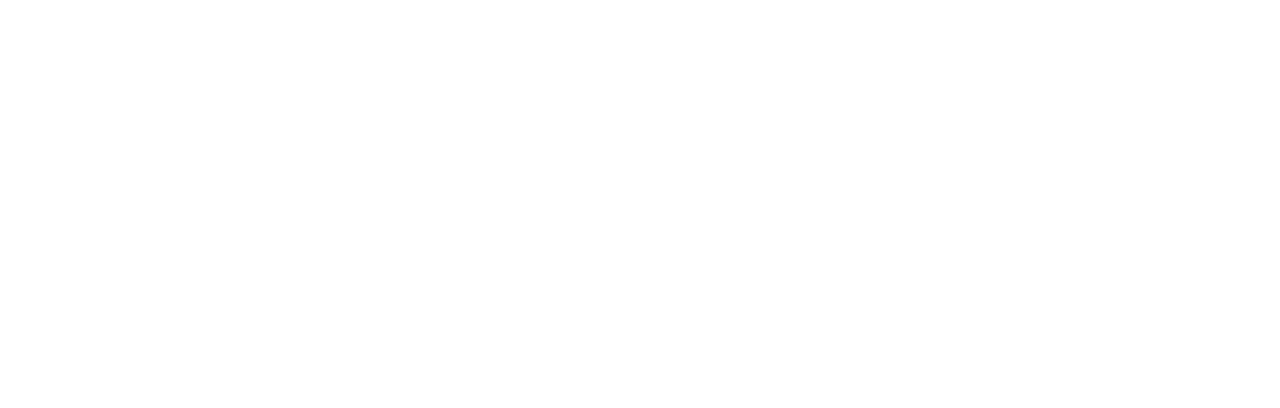
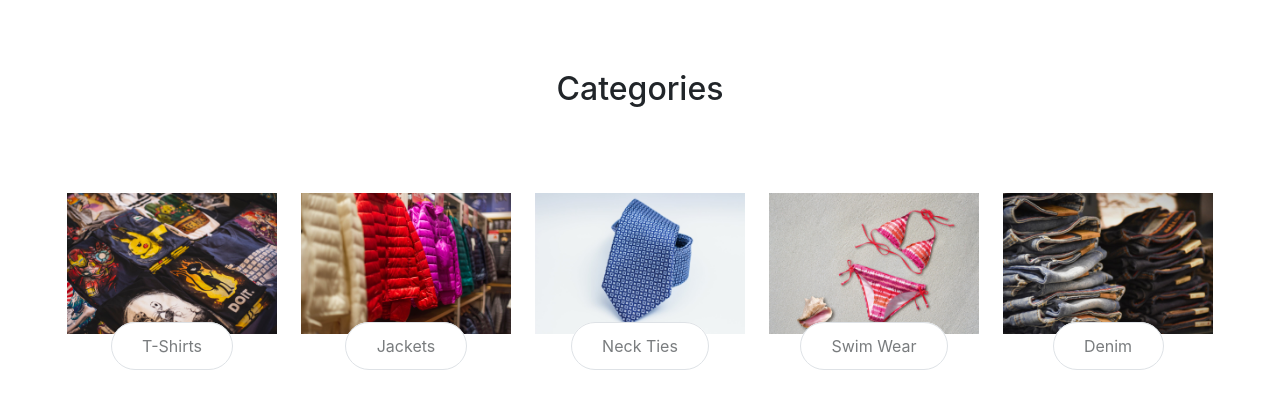
Before and after one commit to arvindchez/chezzy-fashions, a React (Create React App) app: page / in a window 1280 px wide. Shown: the part 164-572 px from the top of the page. Built offline with nearby package versions, Linux system fonts and the light colour scheme; no server answers; a web font is replaced by a local one.

Commit message:
added title, styling

```diff
--- /dev/null
+++ b/src/components/carousel/Category.js
@@ -0,0 +1,79 @@
+import React from 'react'
+import Slider from "react-slick";
+import "slick-carousel/slick/slick.css";
+import "slick-carousel/slick/slick-theme.css";
+import SectionTitle from "../title/SectionTitle"
+
+const Category = () => {
+
+    var settings = {
+        speed: 3000,
+        slidesToShow: 5,
+        slidesToScroll: 1,
+        initialSlide: 0,
+        responsive: [
+            {
+                breakpoint: 1024,
+                settings: {
+                    slidesToShow: 3,
+                    slidesToScroll: 1
+                }
+            },
+            {
+                breakpoint: 600,
+                settings: {
+                    slidesToShow: 2,
+                    slidesToScroll: 1
+                }
+            },
+            {
+                breakpoint: 480,
+                settings: {
+                    slidesToShow: 1,
+                    slidesToScroll: 1
+                }
+            }
+        ]
+    };
+
+
+    return (
+        <section className="category">
+            <SectionTitle title="Categories"></SectionTitle>
+            <div className="category-center">
+                <Slider {...settings}>
+                    <div class="product">
+                        <img src="images/tshirt.jpg" alt="product 1" />
+                        <span class="border site-btn btn-span">T-Shirts</span>
+                    </div>
+                    <div class="product">
+                        <img src="images/jackets.jpg" alt="product 2" />
+                        <span class="border site-btn btn-span">Jackets</span>
+                    </div>
+                    <div class="product">
+                        <img src="images/tie.jpg" alt="product 3" />
+                        <span class="border site-btn btn-span">Neck Ties</span>
+                    </div>
+                    <div class="product">
+                        <img src="images/bikini.jpg" alt="product 4" />
+                        <span class="border site-btn btn-span">Swim Wear</span>
+                    </div>
+                    <div class="product">
+                        <img src="images/denim.jpg" alt="product 5" />
+                        <span class="border site-btn btn-span">Denim</span>
+                    </div>
+                    <div class="product">
+                        <img src="images/skirts.jpg" alt="product 5" />
+                        <span class="border site-btn btn-span">Skirts</span>
+                    </div>
+                    <div class="product">
+                        <img src="images/shirt.jpg" alt="product 6" />
+                        <span class="border site-btn btn-span">Shirt</span>
+                    </div>
+                </Slider>
+            </div>
+        </section>
+    )
+}
+
+export default Category
--- a/src/components/navbar/Navbar.js
+++ b/src/components/navbar/Navbar.js
@@ -4,10 +4,10 @@ import styled from "styled-components";
 import { useSpring, animated, config } from "react-spring";
 import BurgerMenu from "./BurgerMenu";
 import CollapseMenu from "./CollapseMenu";
-import { FaSearch } from 'react-icons/fa';
 import { connect } from "react-redux";
 import { searchProducts } from "../../actions/product"
 import { useLocation } from 'react-router-dom'
+import Fade from "react-reveal/Fade";
 
 const Navbar = (props) => {
 
@@ -43,6 +43,7 @@ const Navbar = (props) => {
             <a href="/myorders">My Orders</a>
             <a href="/contactus">Contact Us</a>
           </NavLinks>
+          <Fade left cascade>
             {location.pathname === "/product" && (
               <div className="search input-icons">
                 <input style={linkAnimation}
@@ -52,9 +53,9 @@ const Navbar = (props) => {
                     handleSearch(e.target.value)
                   } required />
                 <i class="fas fa-search icon" aria-hidden="true"></i>
-
               </div>
             )}
+          </Fade>
         </FlexContainer>
       </NavBar>
       <CollapseMenu
--- a/src/components/orderdetails/OrderList.js
+++ b/src/components/orderdetails/OrderList.js
@@ -47,14 +47,15 @@ class OrderList extends Component {
                 <section className="order-details-container">
 
                     <Fade left cascade>
-                        <div>
-                            <input type="text"
+                        <div className="search input-icons">
+                            <input type="search"
                                 autoComplete="false"
                                 name="search"
                                 placeholder="Search order..."
                                 onKeyUp={(e) =>
                                     this.handleSearch(e.target.value)
                                 } />
+                            <i class="fas fa-search icon" aria-hidden="true"></i>
                         </div>
                         <div>
                             {this.props.orders.length > 0 ? (
--- a/src/components/products/Product.js
+++ b/src/components/products/Product.js
@@ -73,7 +73,7 @@ class Product extends Component {
         return (
             <div >
                 <Fade bottom cascade>
-                    <article className="product">
+                    <article className="products">
                         <div className="img-container">
                             <a
                                 href={"#" + _id}
--- a/src/components/products/ProductFilter.js
+++ b/src/components/products/ProductFilter.js
@@ -120,7 +120,7 @@ export default connect(
 const Filters = styled(animated.section)`
   border-radius: 10px;
   width: 100%;
- margin: 0 auto;
+  margin: 0 auto;
   display: flex;
   grid-template-columns: repeat(4, minmax(250px, 1fr));
   background: #c4dbd8;
--- /dev/null
+++ b/src/components/title/SectionTitle.js
@@ -0,0 +1,12 @@
+import React from 'react'
+
+const SectionTitle = ({ title }) => {
+    return (
+        <div className="section-title">
+            <h4>{title}</h4>
+            <div></div>
+        </div>
+    )
+}
+
+export default SectionTitle
--- a/src/components/title/Title.js
+++ b/src/components/title/Title.js
@@ -2,7 +2,7 @@ import React from 'react'
 
 const Title = ({ title }) => {
     return (
-        <div className="section-title">
+        <div className="main-title">
             <h3>{title}</h3>
         </div>
     )
--- a/src/index.css
+++ b/src/index.css
@@ -55,6 +55,7 @@ html {
 
 a {
   text-decoration: none !important;
+  color: var(--primary-color);
 }
 
 /*header*/
@@ -105,13 +106,7 @@ header .site-title {
 
 .search input {
   height: 1.5rem;
-  border: 1px solid #4ca598;
-}
-
-.search a {
-  margin: 5px 5px;
-  color: var(--primary-color);
-  cursor: pointer;
+  border: 1px solid var(--primary-color);
 }
 
 @media screen and (max-width: 430px) {
@@ -127,12 +122,15 @@ main {
 }
 
 footer {
-  grid-area: footer;
-  background-color: var(--footer);
-  color: var(--mainWhite);
+  color: #333333;
+  border-top: 2px solid #eeeeee;
+  margin-top: 16px;
+  padding: 16px 0;
   display: flex;
+  align-items: center;
   justify-content: center;
-  align-items: center;
+  left: 0;
+  bottom: 0;
 }
 
 .content {
@@ -146,6 +144,33 @@ footer {
 
 .sidebar {
   flex: 1 20rem;
+}
+
+.product {
+  height: 17.5rem;
+  position: relative;
+  overflow: hidden;
+  outline: none;
+  width: 243px;
+  text-align: center!important;
+}
+
+.product img {
+  width: 90%;
+  margin: auto;
+}
+
+.site-btn.btn-span {
+  padding: 0.8rem 1.9rem;
+  border-radius: 4rem;
+  border: 1px solid var(--border);
+  background-color: white;
+  color: var(--light-gray);
+}
+
+.slick-track .product:hover span {
+  background-color: var(--primary-color);
+  outline: none;
 }
 
 /* Slick dots*/
@@ -179,6 +204,93 @@ footer {
 .fas {
   color: var(--primary-color) !important;
 }
+
+.slick-prev, .slick-next {
+  padding: 1.5rem 1.5rem!important;
+  border-radius: 10rem!important;
+  color: white!important;
+  opacity: 0 !important;
+  transition: opacity 1s ease!important;
+  z-index: 99;
+  width: 0px !important;
+  right: 0px !important;
+}
+
+.banner-container:hover .slick-prev, .banner-container:hover .slick-next, .category-container:hover .slick-next, .category-container:hover .slick-prev {
+  opacity: 1 !important;
+}
+
+.banner-container {
+  position: relative;
+}
+
+/* Title */
+
+.section-title {
+  text-align: center;
+  margin-bottom: 4rem;
+}
+
+.section-title h4 {
+  font-size: 2rem;
+  letter-spacing: var(--mainSpacing);
+  text-transform: capitalize;
+  margin-bottom: 1rem;
+}
+
+.section-title div {
+  width: 5rem;
+  height: 5px;
+  margin: 0 auto;
+  background: var(--primaryColor);
+}
+
+/* end of Title */
+
+/* categories */
+
+.category {
+  padding: 5rem 0;
+}
+
+.category {
+  background: var(--darkGrey);
+  text-align: center;
+}
+
+.category-center {
+  width: 90vw;
+  margin: 0 auto;
+  display: grid;
+  grid-template-columns: repeat(auto-fit, minmax(255px, 1fr));
+  grid-row-gap: 2rem;
+  grid-column-gap: 50px;
+}
+
+.category h6 {
+  letter-spacing: var(--mainSpacing);
+  text-transform: capitalize;
+}
+
+.category p {
+  width: 80%;
+  margin: 0 auto;
+}
+
+@media screen and (min-width: 992px) {
+  .category-center {
+    width: 95vw;
+    max-width: 1170px;
+  }
+}
+
+@media screen and (min-width: 1200px) {
+  .category p {
+    width: 100%;
+  }
+}
+
+/*end of services */
 
 /* HTML Control start*/
 
@@ -373,7 +485,7 @@ button.cartitem-addremove {
   display: grid;
   justify-content: center;
   align-content: center;
-  grid-template: "header header header" 60px "main main side" 1fr;
+  grid-template: "header header header" 60px "main main side" minmax(100px, 1fr);
   font-family: var(--roboto);
 }
 
@@ -547,15 +659,6 @@ button.cartitem-addremove {
   margin: 10px;
 }
 
-.register-form a {
-  background-color: #45ccb8;
-  border: 1px solid #660000;
-  border-radius: 5px;
-  color: #fff;
-  margin-right: 10px;
-  padding: 5px 5px 5px 5px;
-}
-
 @media screen and (max-width: 430px) {
   .register-form {
     margin: 0;
@@ -568,18 +671,40 @@ button.cartitem-addremove {
 
 /*login form start*/
 
-.section-title h3 {
+.main-title {
+  border-radius: 10px;
+  width: 100%;
+  margin: 0 auto;
   display: flex;
+  grid-template-columns: repeat(1, minmax(500px, 1fr));
+  background: #c4dbd8;
+  height: 3rem;
   text-align: center;
-  font-family: var(--roboto);
-  font-weight: bold;
   justify-content: center;
   align-items: center;
+  font-family: var(--roboto);
+  @media screen and (max-width: 430px) {
+    height: 20rem;
+    font-size: 1rem;
+    flex-direction: column;
+  }
+  @media screen and (min-width: 430px) and (max-width: 992px) {
+    height: 15rem;
+  }
+  @media screen and (min-width: 992px) {
+    width: 100vw;
+    max-width: 1200px;
+  }
+}
+
+.main-title h3 {
   padding: 20px;
   margin: 0 auto;
   font-size: 1rem;
+  font-weight: bold;
   background-color: #c4dbd8;
   text-transform: uppercase;
+  border-radius: 5px;
 }
 
 .login-form {
@@ -611,12 +736,7 @@ button.cartitem-addremove {
 }
 
 .login-form a {
-  background-color: #45ccb8;
-  border: 1px solid #660000;
-  border-radius: 5px;
-  color: #fff;
-  margin-right: 10px;
-  padding: 5px 5px 5px 5px;
+  color: #45ccb8;
 }
 
 @media screen and (max-width: 430px) {
@@ -662,6 +782,10 @@ button.cartitem-addremove {
   width: 100%;
   display: block;
   transition: var(--mainTransition);
+}
+
+.img-container button {
+  float: right;
 }
 
 .price-top {
--- a/src/screens/Home.js
+++ b/src/screens/Home.js
@@ -1,12 +1,14 @@
 import React from 'react'
 
-import CarouselBanner from '../components/carousel/CarouselBanner'
+import Banner from '../components/carousel/Banner'
+import Category from '../components/carousel/Category'
 
 
 const Home = () => {
   return (
     <>
-      <CarouselBanner />
+      <div><Banner /></div>
+      <div><Category /></div>
     </>
   );
 }
--- a/src/screens/LoginPage.js
+++ b/src/screens/LoginPage.js
@@ -65,12 +65,10 @@ function LoginPage(props) {
                         <li>
                             <div>
                                 <button type="submit">
-                                    {loggingIn && <span className="spinner-border spinner-border-sm mr-1"></span>}
                                     Login
                                 </button>
                                 <div>
-                                    <p>No account yet?</p>
-                                    <Link to="/register">Register</Link>
+                                    No account yet? <Link to="/register">Register</Link>
                                 </div>
                             </div>
                         </li>
--- a/src/screens/RegisterPage.js
+++ b/src/screens/RegisterPage.js
@@ -101,8 +101,7 @@ function RegisterPage() {
                                     Register
                                 </button>
                                 <div>
-                                    <p>Nevermind...?</p>
-                                    <Link to="/login">Cancel</Link>
+                                    Nevermind...? <Link to="/login">Cancel</Link>
                                 </div>
                             </div>
                         </li>
```
Also changed, not shown: src/components/carousel/Banner.js (renamed from src/components/carousel/CarouselBanner.js, +8 -12 lines). Lines whose indentation alone changed are shown as unchanged.
